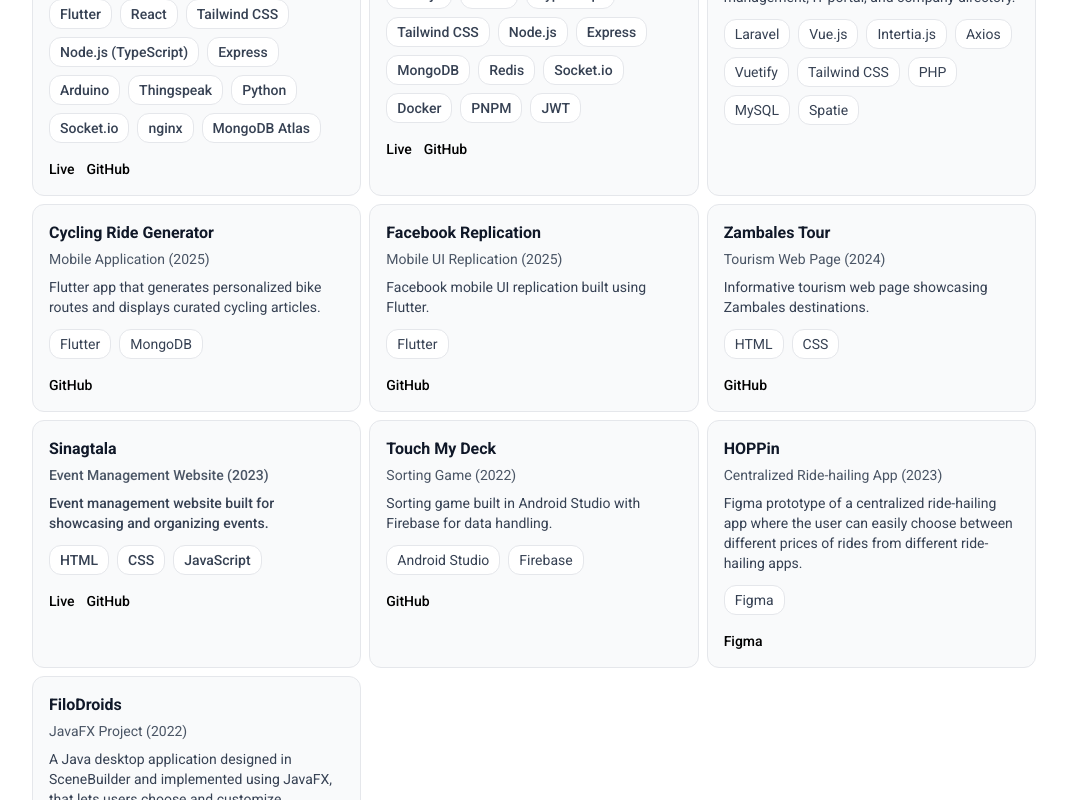
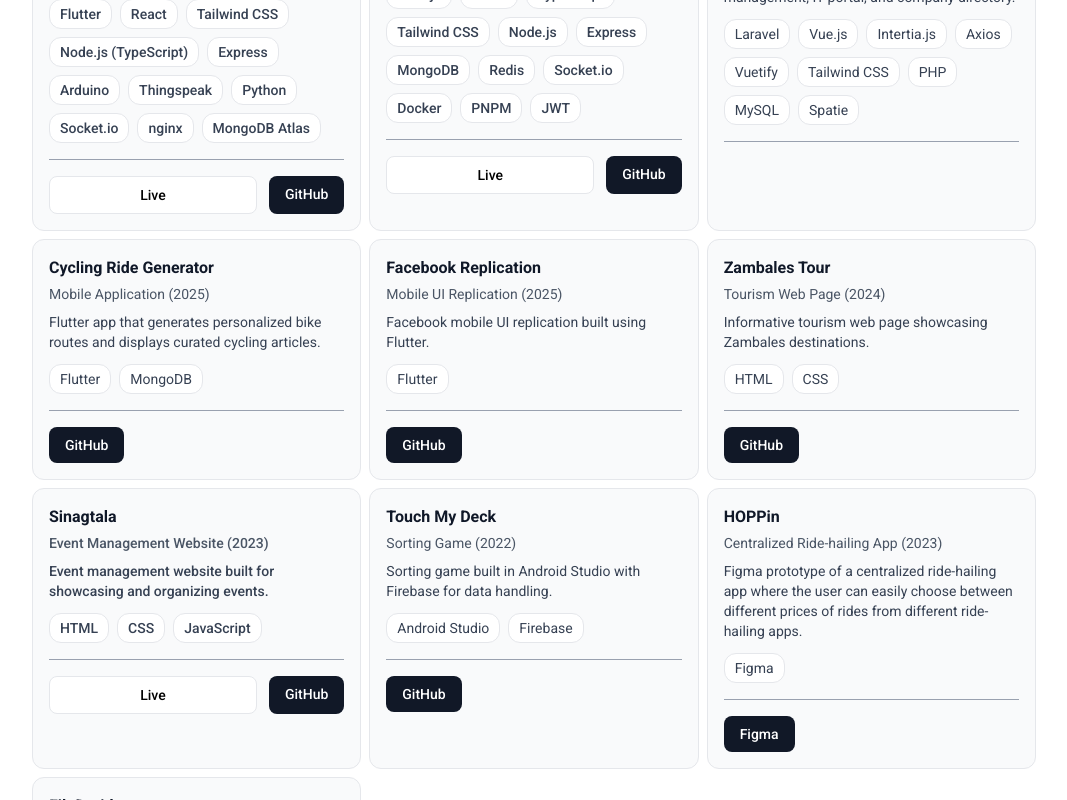
Before and after one commit to 2jzone/2jzone-portfolio, a React (Vite) app in the folder app/: page /projects in a window 1280 px wide. Shown: the part 340-1140 px from the top of the page, without its empty margins (106-1173 px from the left). Built offline with nearby package versions, Linux system fonts and the light colour scheme.

Commit message:
Update Projects.jsx

```diff
--- a/app/src/pages/Projects.jsx
+++ b/app/src/pages/Projects.jsx
@@ -152,7 +152,7 @@ export default function Projects() {
                                 <p className="mt-1 text-sm text-gray-600">{p.subtitle}</p>
                                 <p className="mt-2 text-sm text-gray-700">{p.description}</p>
 
-                                <div className="mt-3 flex flex-wrap gap-2">
+                                <div className="mt-3 flex flex-wrap gap-2 mb-4">
                                     {p.tech.map((t) => (
                                         <span
                                             key={t}
@@ -162,15 +162,15 @@ export default function Projects() {
                                         </span>
                                     ))}
                                 </div>
-
+                                <hr className="my-4 border-gray-400" />
                                 {/* Explicit links */}
-                                <div className="mt-4 flex flex-wrap gap-3">
+                                <div className="flex gap-3">
                                     {p.href && (
                                         <a
                                             href={p.href}
                                             target="_blank"
                                             rel="noreferrer"
-                                            className="text-sm underline text-black hover:text-black transition-all duration-200 hover:-translate-y-0.5"
+                                            className="flex-1 text-center px-4 py-2 rounded-lg text-sm font-medium transition-opacity border border-gray-200 bg-white text-[#111827] hover:opacity-80"
                                             onClick={(e) => e.stopPropagation()}
                                         >
                                             Live
@@ -181,10 +181,10 @@ export default function Projects() {
                                             href={p.github}
                                             target="_blank"
                                             rel="noreferrer"
-                                            className="text-sm underline text-black hover:text-black transition-all duration-200 hover:-translate-y-0.5"
+                                            className="px-4 py-2 rounded-lg text-sm font-medium bg-[#111827] md:px-4 text-[8px] md:text-sm no-underline transition-all duration-200 hover:bg-[rgba(17,24,39,0.9)] hover:-translate-y-0.5 gap-1 md:gap-1.5 whitespace-nowrap min-h-0"
                                             onClick={(e) => e.stopPropagation()}
                                         >
-                                            GitHub
+                                            <span class="text-white">GitHub</span>
                                         </a>
                                     )}
                                     {p.figma && (
@@ -192,10 +192,10 @@ export default function Projects() {
                                             href={p.figma}
                                             target="_blank"
                                             rel="noreferrer"
-                                            className="text-sm underline text-black hover:text-black transition-all duration-200 hover:-translate-y-0.5"
+                                            className="px-4 py-2 rounded-lg text-sm font-medium bg-[#111827] md:px-4 text-[8px] md:text-sm no-underline transition-all duration-200 hover:bg-[rgba(17,24,39,0.9)] hover:-translate-y-0.5 gap-1 md:gap-1.5 whitespace-nowrap min-h-0"
                                             onClick={(e) => e.stopPropagation()}
                                         >
-                                            Figma
+                                            <span class="text-white">Figma</span>
                                         </a>
                                     )}
 
```
